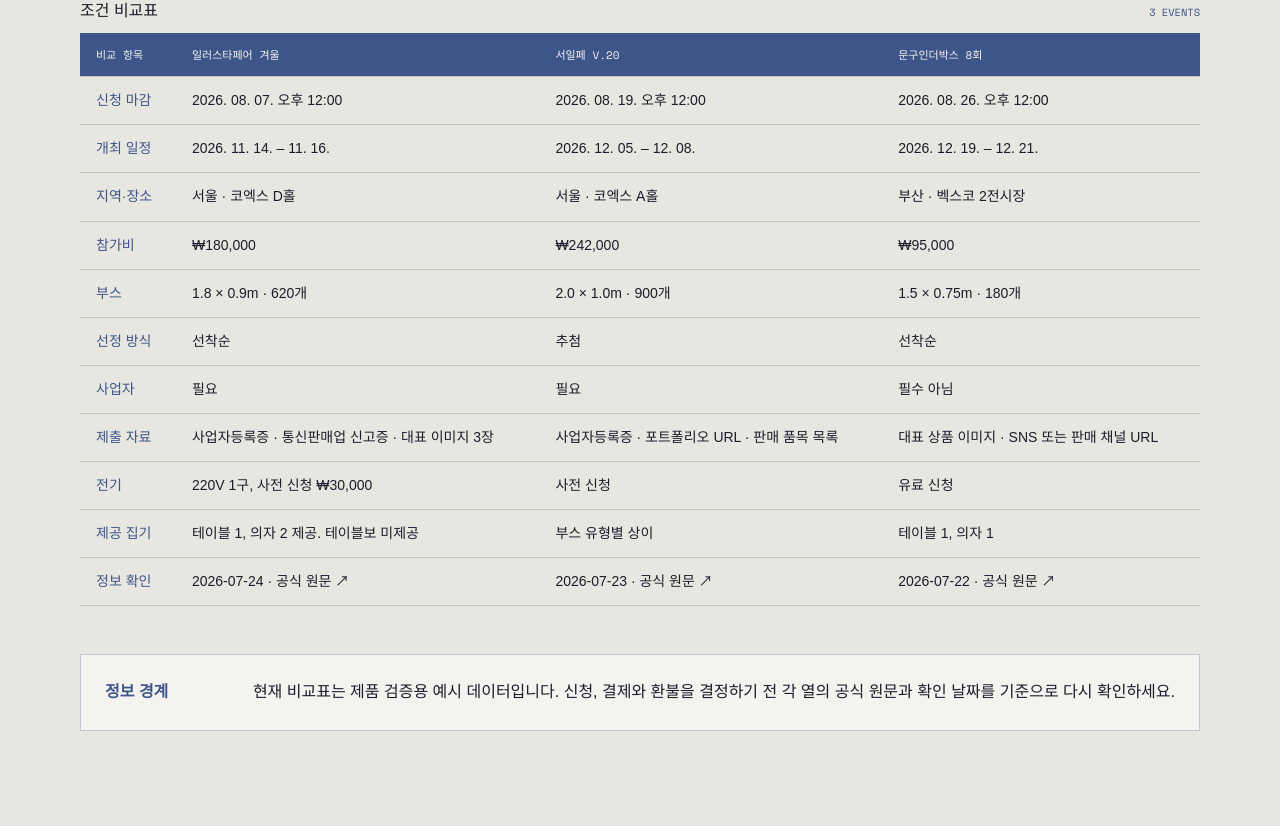
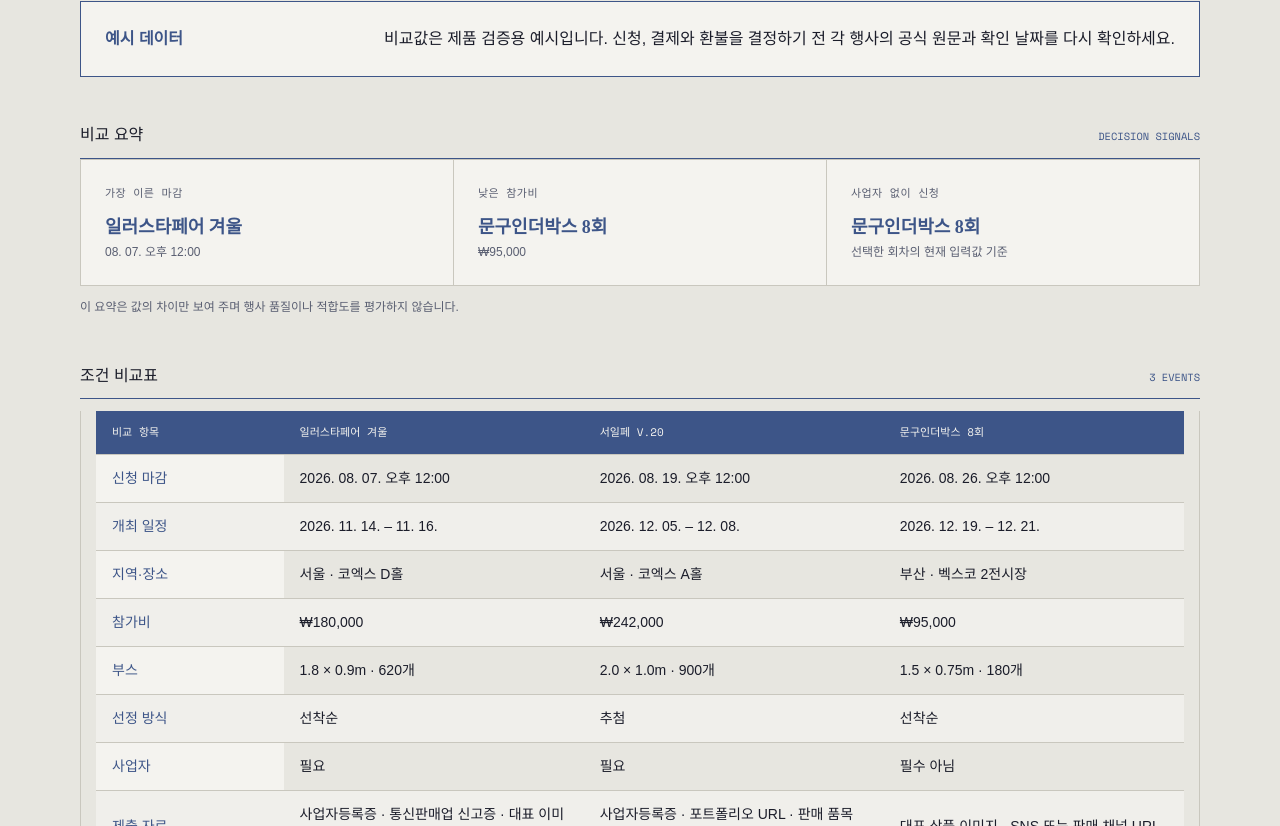
Before and after one commit to eiranotes/Bindery-web, a Next.js app: page /events/compare in a window 1280 px wide. Shown: the part 774-1600 px from the top of the page. Built offline with nearby package versions, Linux system fonts and the light colour scheme; a web font is replaced by a local one.

Commit message:
feat(events): sharpen comparison decision hierarchy

```diff
--- a/app/events/compare/page.tsx
+++ b/app/events/compare/page.tsx
@@ -10,6 +10,7 @@
   formatDateRange,
 } from "../../lib/events.ts";
 import type { EventEdition } from "../../lib/types.ts";
+import styles from "../event-tools.module.css";
 
 export const metadata: Metadata = {
   title: "행사 비교",
@@ -55,12 +56,31 @@
   return selected.length ? selected : events.slice(0, 3);
 }
 
+function earliestDeadline(eventsToCompare: EventEdition[]) {
+  return [...eventsToCompare].sort(
+    (left, right) =>
+      new Date(left.applicationDeadline).getTime() -
+      new Date(right.applicationDeadline).getTime(),
+  )[0];
+}
+
+function lowestFee(eventsToCompare: EventEdition[]) {
+  return [...eventsToCompare].sort(
+    (left, right) => left.boothFee - right.boothFee,
+  )[0];
+}
+
 export default async function EventComparePage({
   searchParams,
 }: EventComparePageProps) {
   const query = await searchParams;
   const requestedIds = requestedEventIds(query);
   const selected = selectedEvents(requestedIds);
+  const deadlineLeader = earliestDeadline(selected);
+  const feeLeader = lowestFee(selected);
+  const noBusinessRequired = selected.filter(
+    (event) => !event.businessRequired,
+  );
 
   return (
     <div className="page-shell">
@@ -84,7 +104,11 @@
           <h2 id="compare-picker-title">비교할 행사 선택</h2>
           <span>UP TO 3 EVENTS</span>
         </div>
-        <form action="/events/compare" method="get">
+        <form
+          action="/events/compare"
+          className={styles.picker}
+          method="get"
+        >
           {["첫 번째 행사", "두 번째 행사", "세 번째 행사"].map(
             (label, index) => (
               <label key={label}>
@@ -114,13 +138,76 @@
         </form>
       </section>
 
+      <aside className="source-notice source-notice--strong">
+        <strong>예시 데이터</strong>
+        <p>
+          비교값은 제품 검증용 예시입니다. 신청, 결제와 환불을 결정하기 전
+          각 행사의 공식 원문과 확인 날짜를 다시 확인하세요.
+        </p>
+      </aside>
+
+      <section className={styles.summary} aria-labelledby="comparison-summary-title">
+        <div className="section-line-heading">
+          <h2 id="comparison-summary-title">비교 요약</h2>
+          <span>DECISION SIGNALS</span>
+        </div>
+        <dl className={styles.summaryList}>
+          <div>
+            <dt>가장 이른 마감</dt>
+            <dd>
+              {deadlineLeader.shortName}
+              <small>
+                {formatDate(deadlineLeader.applicationDeadline, {
+                  month: "2-digit",
+                  day: "2-digit",
+                  hour: "2-digit",
+                  minute: "2-digit",
+                })}
+              </small>
+            </dd>
+          </div>
+          <div>
+            <dt>낮은 참가비</dt>
+            <dd>
+              {feeLeader.shortName}
+              <small>{formatCurrency(feeLeader.boothFee)}</small>
+            </dd>
+          </div>
+          <div>
+            <dt>사업자 없이 신청</dt>
+            <dd>
+              {noBusinessRequired.length
+                ? noBusinessRequired.map((event) => event.shortName).join(" · ")
+                : "해당 없음"}
+              <small>선택한 회차의 현재 입력값 기준</small>
+            </dd>
+          </div>
+        </dl>
+        <p className={styles.summaryNote}>
+          이 요약은 값의 차이만 보여 주며 행사 품질이나 적합도를 평가하지
+          않습니다.
+        </p>
+      </section>
+
       <section className="history-section" aria-labelledby="comparison-title">
         <div className="section-line-heading">
           <h2 id="comparison-title">조건 비교표</h2>
           <span>{selected.length} EVENTS</span>
         </div>
-        <div className="table-scroll">
-          <table>
+        <p className={styles.scrollHint} data-ui="event-scroll-hint">
+          모바일에서는 비교표를 좌우로 밀어 모든 행사 열을 확인하세요.
+        </p>
+        <div
+          aria-label="선택한 행사 조건 비교표"
+          className={`table-scroll ${styles.scrollRegion}`}
+          data-ui="event-data-scroll"
+          role="region"
+          tabIndex={0}
+        >
+          <table className={styles.comparisonTable}>
+            <caption className="sr-only">
+              선택한 행사의 마감, 비용, 참가 조건과 공식 정보 확인일 비교
+            </caption>
             <thead>
               <tr>
                 <th scope="col">비교 항목</th>
@@ -222,14 +309,6 @@
           </table>
         </div>
       </section>
-
-      <aside className="source-notice">
-        <strong>정보 경계</strong>
-        <p>
-          현재 비교표는 제품 검증용 예시 데이터입니다. 신청, 결제와 환불을
-          결정하기 전 각 열의 공식 원문과 확인 날짜를 기준으로 다시 확인하세요.
-        </p>
-      </aside>
     </div>
   );
 }
```
